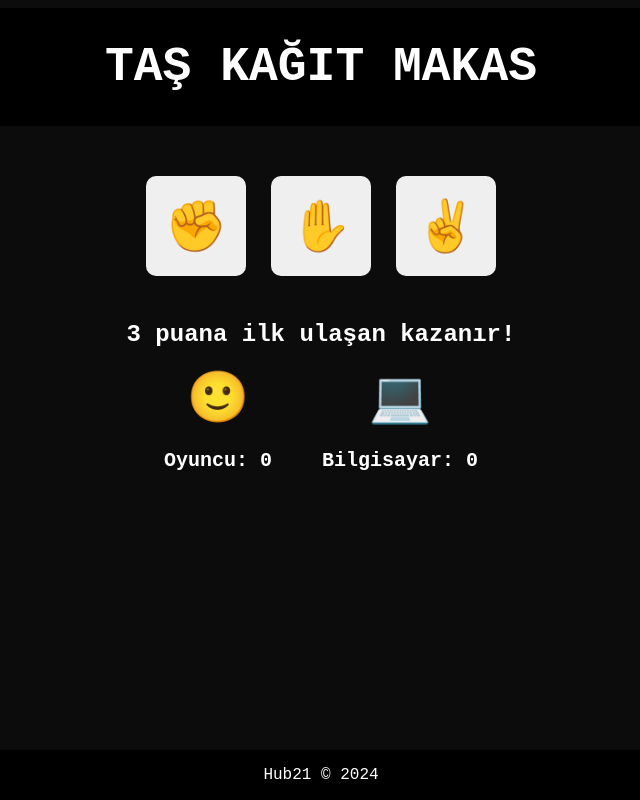
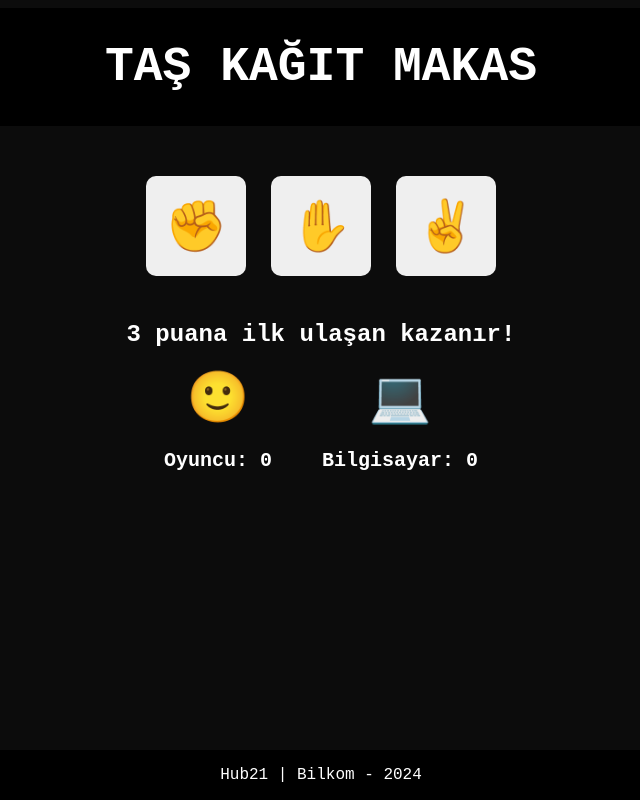
Before and after one commit to hub21team/proje-tas-kagit-makas-son-kisim, a plain HTML site: page index.html in a window 1280 px wide. Shown: the whole page, without its empty margins (319-959 px from the left). Drawn offline with Linux system fonts and the light colour scheme.

Commit message:
minor update

```diff
--- a/index.html
+++ b/index.html
@@ -47,7 +47,7 @@
   </div>
 
   <div class="altbilgi">
-    <p>Hub21 &copy;
+    <p>Hub21 | Bilkom -
       <script>
         document.write(new Date().getFullYear())
       </script>
```
